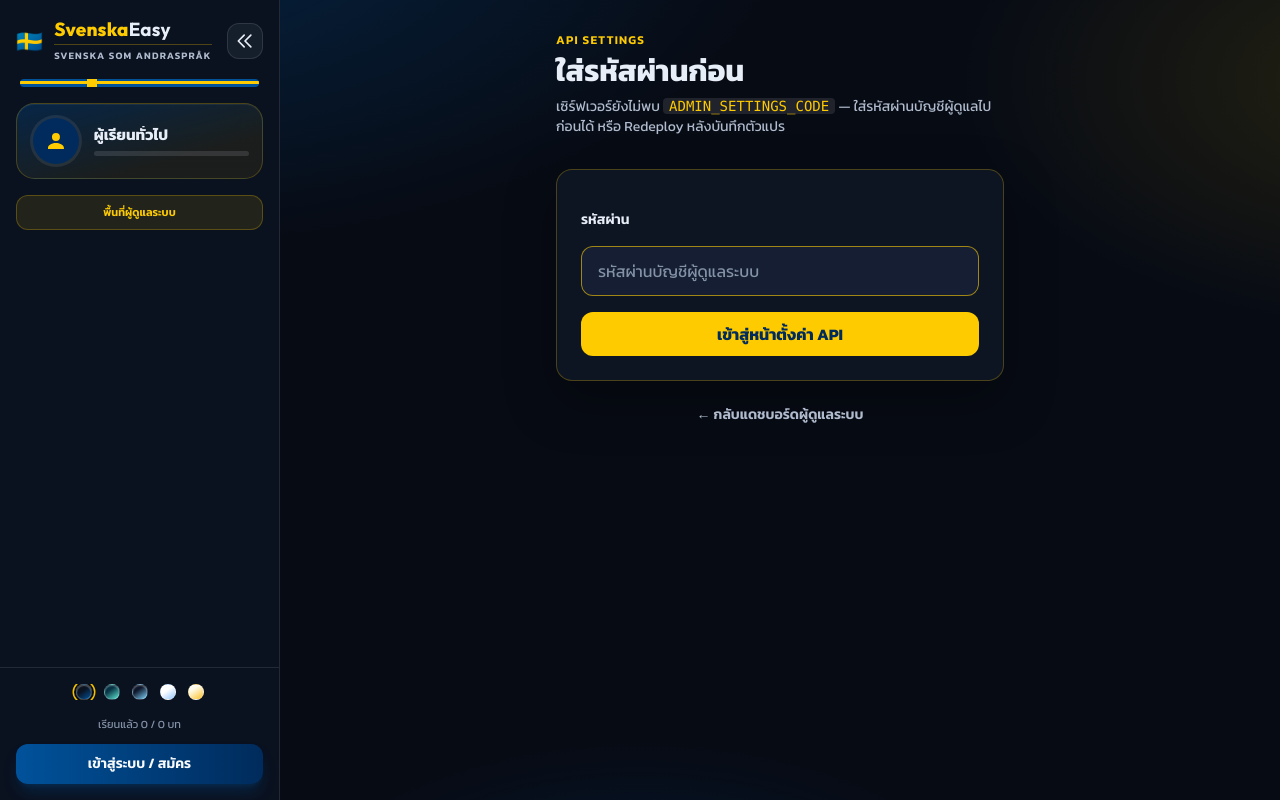
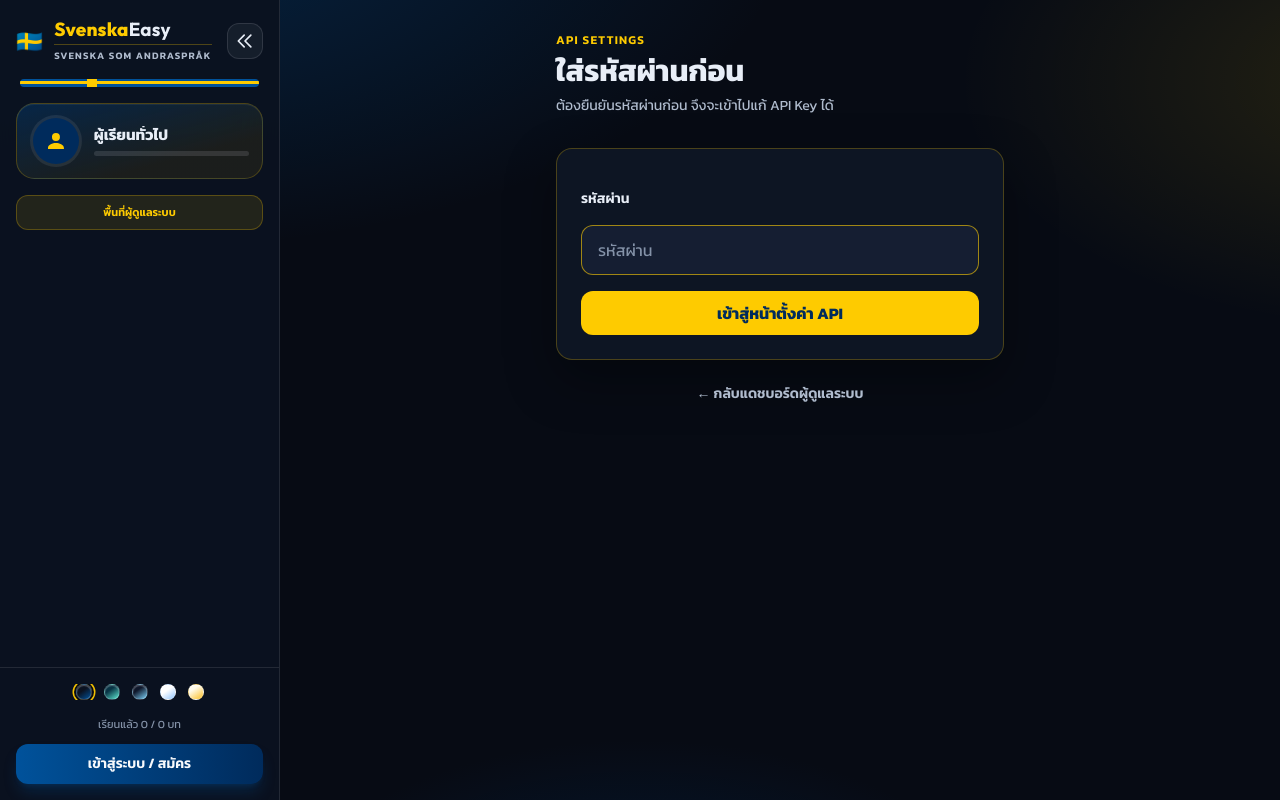
Before and after one commit to ButsakornWattakee/SvenskaEasy, a FastAPI app: template templates/settings.html in a window 1280 px wide. Run offline with FastAPI, Linux system fonts and the light colour scheme; the template is opened without the code that fills it, so the values that code supplies are empty; some libraries are stand-ins or nearby versions.

Commit message:
fix: hide ADMIN_SETTINGS_CODE from the API password screen
Keep the unlock form generic so the Railway variable name is not shown in the page text or placeholder.

```diff
--- a/routers/settings.py
+++ b/routers/settings.py
@@ -142,7 +142,6 @@ def _verify_gate_password(ctx: dict, plain: str) -> bool:
 def _api_page(request: Request, ctx: dict):
     if not _is_unlocked(request):
         ctx["settings_lock_seconds"] = _lock_remaining(request)
-        ctx["settings_code_ready"] = bool(_env_code())
         return templates.TemplateResponse(request=request, name="settings.html", context=ctx)
     api_key = _current_api_key(request)
     ctx.update(
--- a/templates/settings.html
+++ b/templates/settings.html
@@ -4,19 +4,13 @@
 <div class="fade-up mx-auto max-w-md">
     <p class="text-xs font-semibold uppercase tracking-widest text-sweden-gold">API Settings</p>
     <h1 class="mt-1 font-display text-3xl font-extrabold">ใส่รหัสผ่านก่อน</h1>
-    <p class="mt-2 text-sm text-white/50">
-        {% if settings_code_ready %}
-        ใส่รหัสที่บันทึกใน Railway ชื่อ <code class="rounded bg-white/10 px-1.5 text-sweden-gold">ADMIN_SETTINGS_CODE</code>
-        {% else %}
-        เซิร์ฟเวอร์ยังไม่พบ <code class="rounded bg-white/10 px-1.5 text-sweden-gold">ADMIN_SETTINGS_CODE</code> — ใส่รหัสผ่านบัญชีผู้ดูแลไปก่อนได้ หรือ Redeploy หลังบันทึกตัวแปร
-        {% endif %}
-    </p>
+    <p class="mt-2 text-sm text-white/50">ต้องยืนยันรหัสผ่านก่อน จึงจะเข้าไปแก้ API Key ได้</p>
 
     <section class="mt-8 rounded-2xl border border-sweden-gold/25 bg-night-100/80 p-6 shadow-card">
         <form action="/settings" method="POST" class="space-y-4">
             <input type="hidden" name="intent" value="unlock">
             <label class="block text-sm font-semibold" for="settingsPassword">รหัสผ่าน</label>
-            <input id="settingsPassword" type="password" name="password" required minlength="1" autocomplete="current-password" {% if settings_lock_seconds %}disabled{% endif %} placeholder="{% if settings_code_ready %}รหัสจาก ADMIN_SETTINGS_CODE{% else %}รหัสผ่านบัญชีผู้ดูแลระบบ{% endif %}" class="w-full rounded-xl border border-white/10 bg-night-200 px-4 py-3 outline-none focus:border-sweden-gold/60" autofocus>
+            <input id="settingsPassword" type="password" name="password" required minlength="1" autocomplete="current-password" {% if settings_lock_seconds %}disabled{% endif %} placeholder="รหัสผ่าน" class="w-full rounded-xl border border-white/10 bg-night-200 px-4 py-3 outline-none focus:border-sweden-gold/60" autofocus>
             {% if settings_lock_seconds %}
             <p class="text-sm text-red-300">ถูกล็อกชั่วคราว อีก {{ settings_lock_seconds }} วินาที</p>
             {% endif %}
```
Also changed, not shown: tests/test_app.py (+3 -1 lines).
